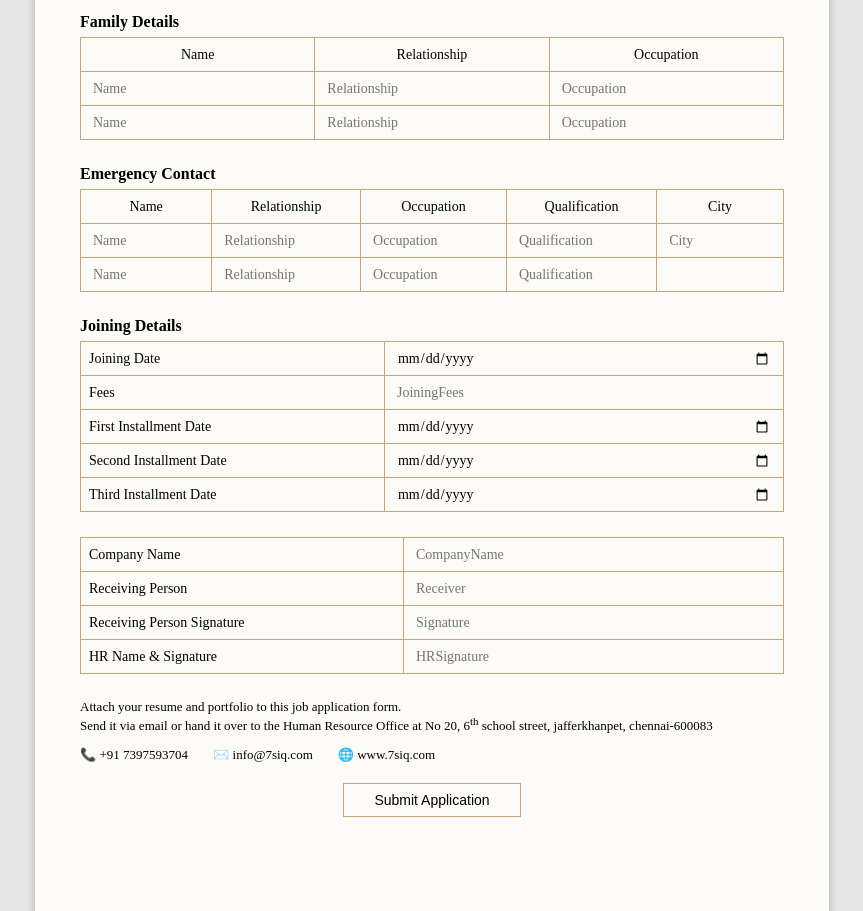
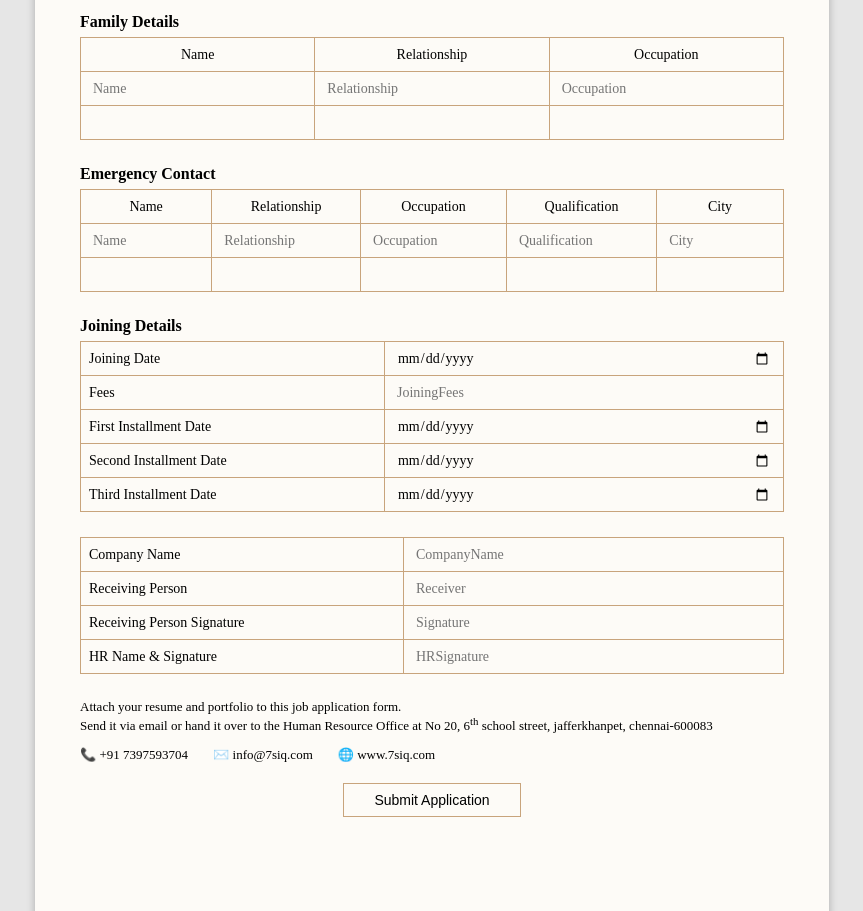
Before and after one commit to Evangelin07/job-7siq, a website: page public/index.html in a window 1280 px wide. Shown: the part 1404-2315 px from the top of the page, without its empty margins (208-1071 px from the left). Drawn offline with Linux system fonts and the light colour scheme.

Commit message:
Initial commit

```diff
--- a/public/index.html
+++ b/public/index.html
@@ -491,9 +491,9 @@ No 20, 6<sup>th</sup> school street, jafferkhanpet, chennai-600083
 </tr>
 
 <tr>
-<td><input type="text" name="family[1][name]" placeholder="Name"></td>
-<td><input type="text" name="family[1][relation]" placeholder="Relationship"></td>
-<td><input type="text" name="family[1][occupation]" placeholder="Occupation"></td>
+<td><input type="text" name="family[1][name]" /></td>
+<td><input type="text" name="family[1][relation]" /></td>
+<td><input type="text" name="family[1][occupation]" /></td>
 </tr>
 
 </table>
@@ -521,11 +521,11 @@ No 20, 6<sup>th</sup> school street, jafferkhanpet, chennai-600083
 </tr>
 
 <tr>
-  <td><input type="text" name="emergency[1][name]" placeholder="Name"></td>
-  <td><input type="text" name="emergency[1][relationship]" placeholder="Relationship"></td>
-  <td><input type="text" name="emergency[1][occupation]"  placeholder="Occupation"></td>
-  <td><input type="text" name="emergency[1][qualification]" placeholder="Qualification"></td>
-  <td><input type="text" name="emergency[1][city]"></td>
+  <td><input type="text" name="emergency[1][name]" /></td>
+  <td><input type="text" name="emergency[1][relationship]" /></td>
+  <td><input type="text" name="emergency[1][occupation]" /></td>
+  <td><input type="text" name="emergency[1][qualification]" /></td>
+  <td><input type="text" name="emergency[1][city]" /></td>
 </tr>
 
 
```
